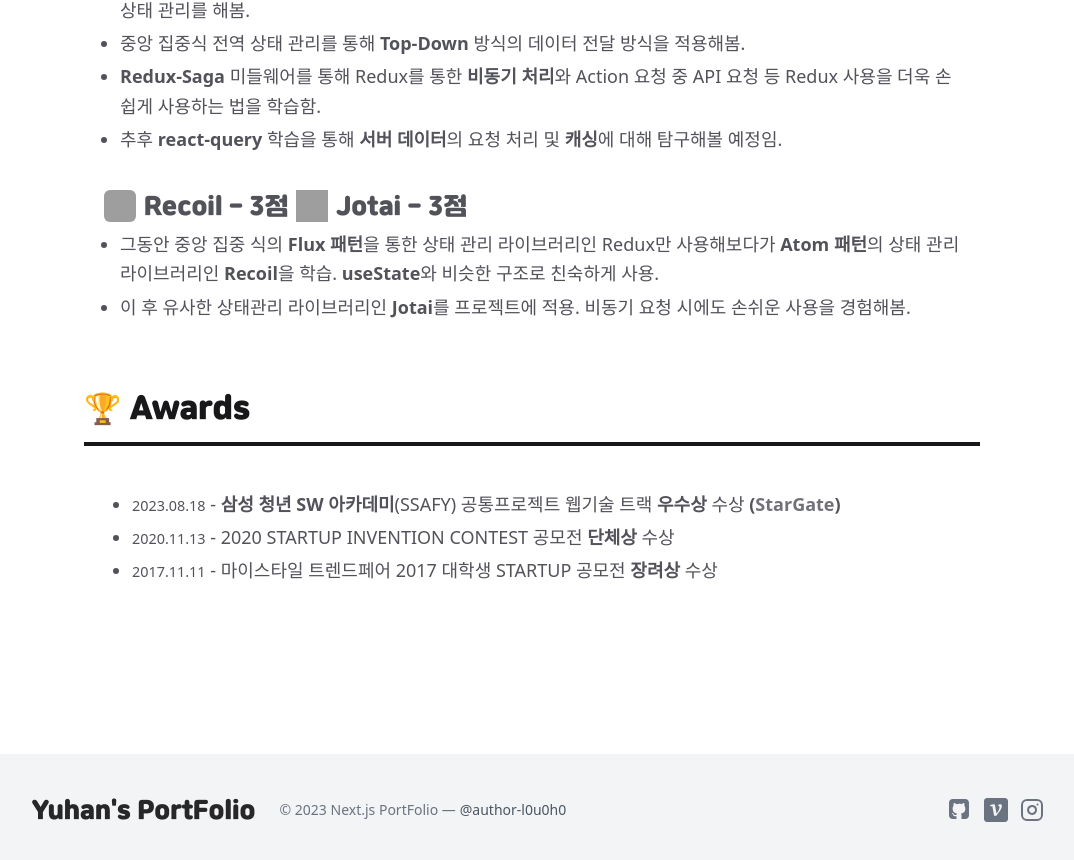
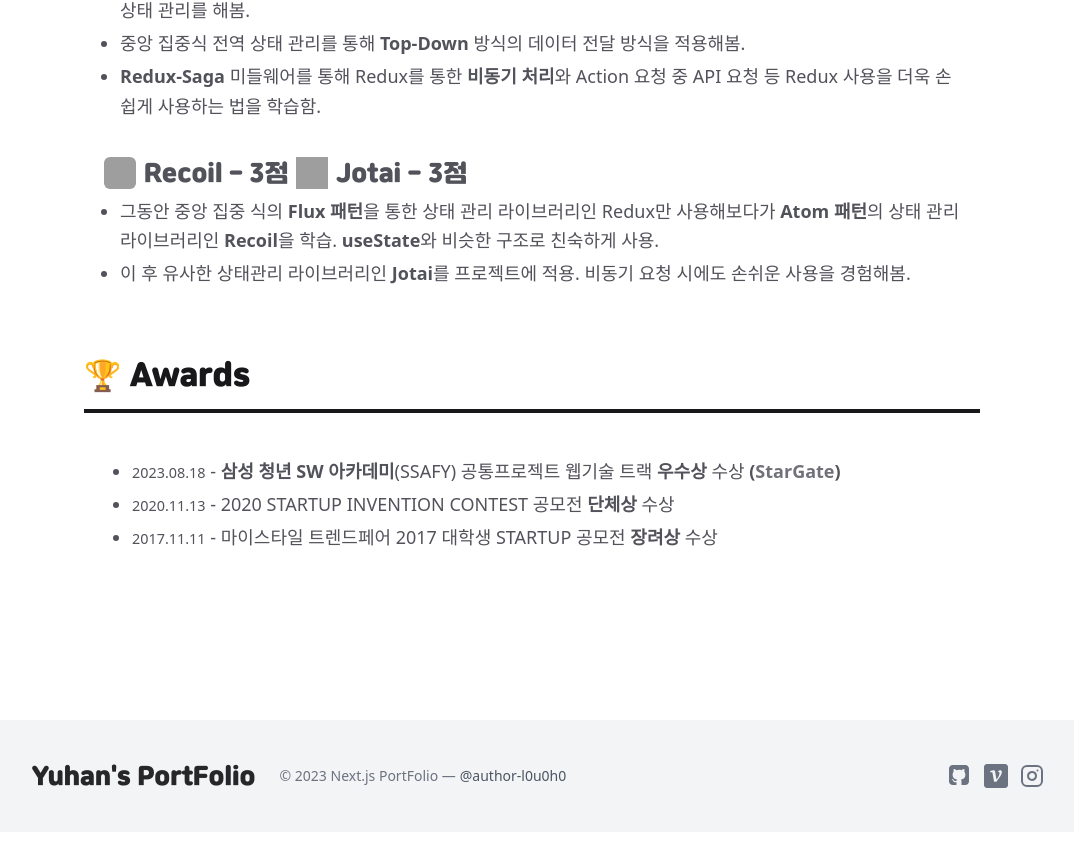
Before and after one commit to l0u0h0/next_portfolio, a Next.js app: page /profile in a window 1280 px wide. Shown: the part 2216-3076 px from the top of the page, without its empty margins (108-1182 px from the left). After the commit the page ends 3048 px from the top, so only its background shows below. Built offline with nearby package versions, Linux system fonts and the light colour scheme; grey boxes are pictures that could not be loaded; a web font is replaced by a local one.

Commit message:
:sparkles: 컨펌에 이은 수정

```diff
--- a/components/profile/content.js
+++ b/components/profile/content.js
@@ -137,7 +137,7 @@ export default function Content() {
                 </small>
                 <li className="pl-4 text-base font-sans">
                   - 상반기동안 9 To 6의 교육 시간으로 총 <b>800시간의 학습</b>을 진행하며 <b>Vue.js</b>를 이용한
-                  Front-end, <b>SpringBoot</b>를 이용한 Back-end 등 웹 개발에 대한
+                  Front-end, <b>SpringBoot</b>를 이용한 Back-end 등 웹 개발에 대한{" "}
                   <b>심화적인</b> 역량 성장
                 </li>
                 <li className="pl-4 text-base font-sans">
@@ -247,10 +247,6 @@ export default function Content() {
               와 Action 요청 중 API 요청 등 Redux 사용을 더욱 손쉽게 사용하는
               법을 학습함.
             </li>
-            <li className="ml-4 list-disc">
-              추후 <b>react-query</b> 학습을 통해 <b>서버 데이터</b>의 요청 처리
-              및 <b>캐싱</b>에 대해 탐구해볼 예정임.
-            </li>
           </ul>
 
           <ul className="mx-5 mb-6 my-3 leading-relaxed text-lg text-start">
```
